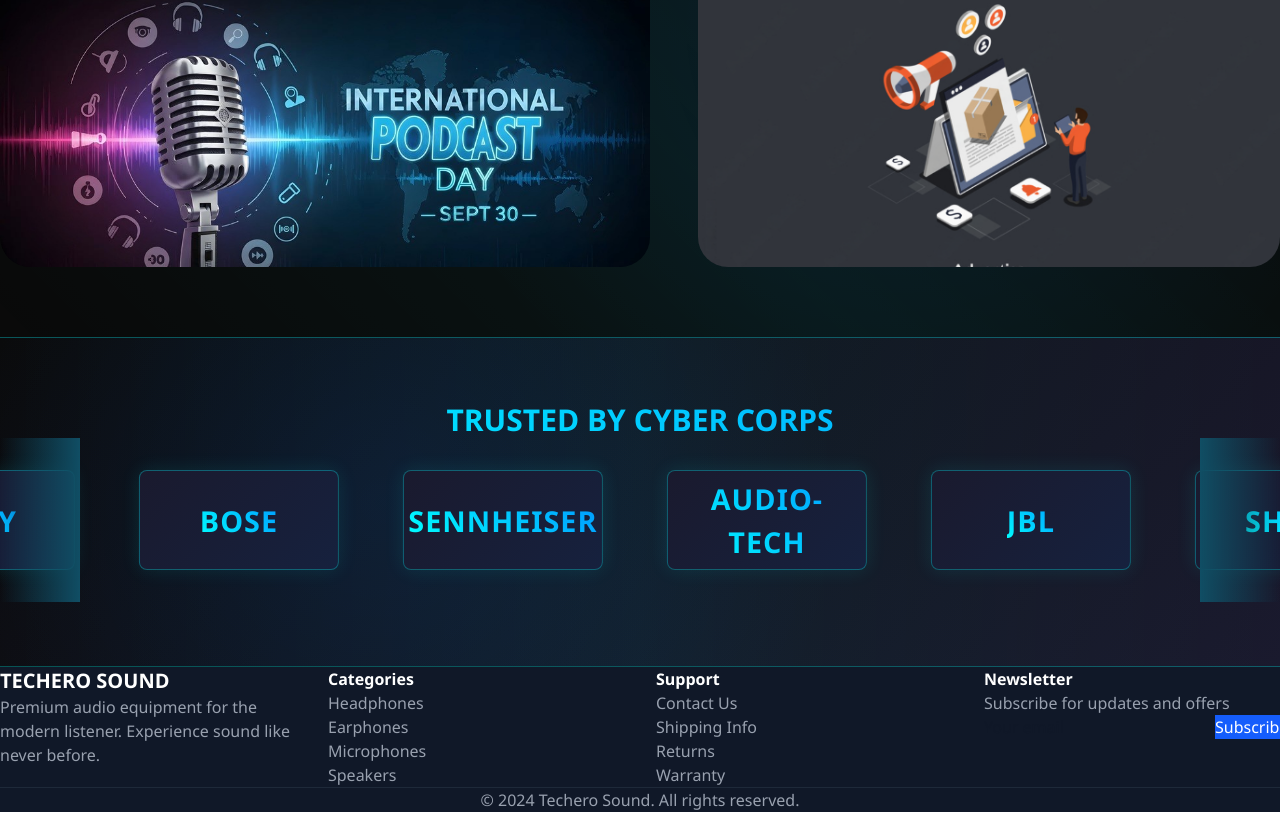
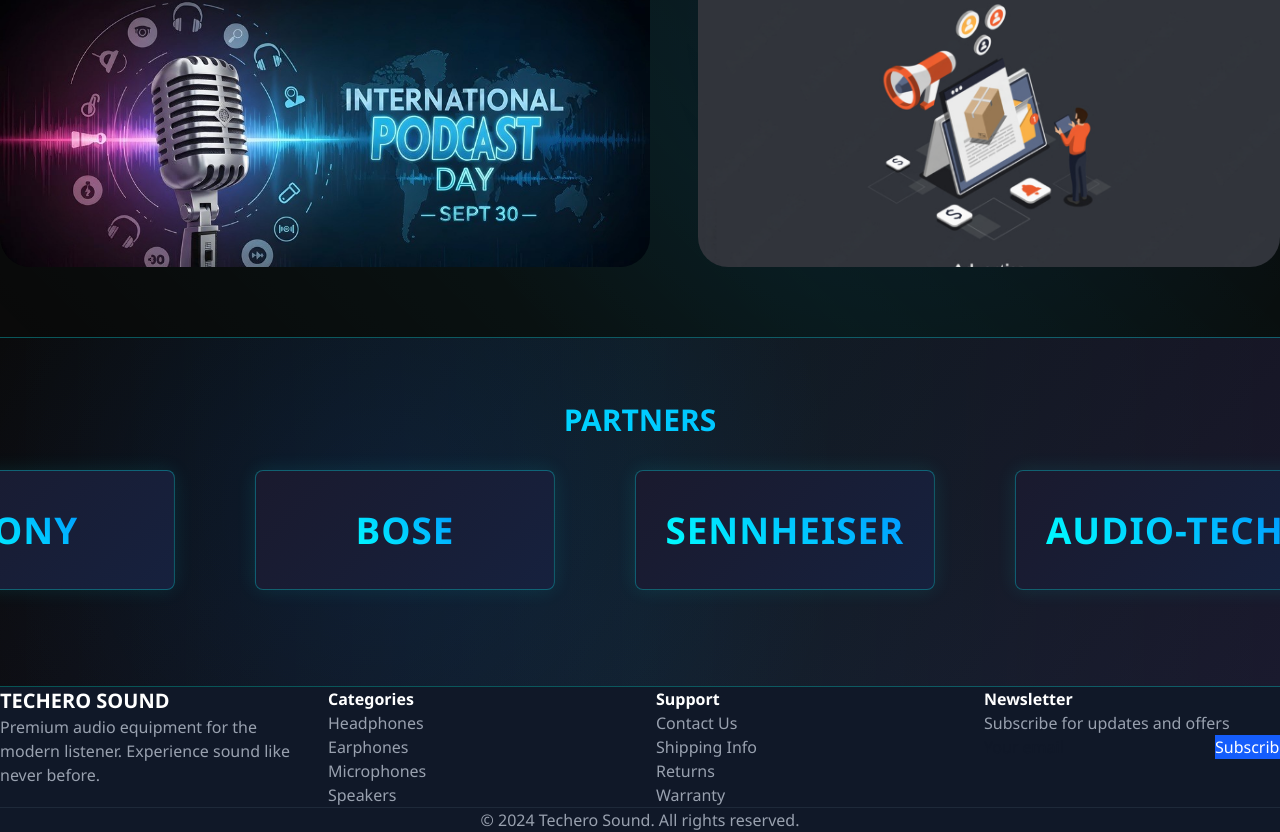
Before and after one commit to Neysel/Tech-store, a Next.js app in the folder my-next-app/: page / in a window 1280 px wide. Shown: the part 2080-2912 px from the top of the page. Built offline with nearby package versions, Linux system fonts and the light colour scheme.

Commit message:
partners update on main page

```diff
--- a/my-next-app/src/components/mainPage/mainPage.module.css
+++ b/my-next-app/src/components/mainPage/mainPage.module.css
@@ -310,14 +310,14 @@
 
 .partners_scrolling_section_items_array {
   display: flex;
-  gap: 4rem;
+  gap: 5rem;
   padding: 2rem 0;
 }
 
 .partners_scrolling_section_item {
   flex-shrink: 0;
-  width: 200px;
-  height: 100px;
+  width: 300px;
+  height: 120px;
   background: linear-gradient(135deg, #1a1a2e 0%, #16213e 100%);
   border: 1px solid rgba(0, 255, 255, 0.3);
   border-radius: 8px;
@@ -355,7 +355,7 @@
 }
 
 .partners_scrolling_section_item_text {
-  font-size: 1.8rem;
+  font-size: 2.3rem;
   font-weight: 700;
   background: linear-gradient(45deg, #00ffff, #0099ff);
   -webkit-background-clip: text;
--- a/my-next-app/src/components/mainPage/mainPage.tsx
+++ b/my-next-app/src/components/mainPage/mainPage.tsx
@@ -181,12 +181,12 @@
                         WebkitTextFillColor: 'transparent',
                         backgroundClip: 'text'
                     }}>
-                        TRUSTED BY CYBER CORPS
+                       PARTNERS
                     </h2>
 
                     <div className="relative overflow-hidden">
-                        <div className="absolute left-0 top-0 bottom-0 w-20 bg-gradient-to-r from-transparent to-cyan-900 z-10"></div>
-                        <div className="absolute right-0 top-0 bottom-0 w-20 bg-gradient-to-l from-transparent to-cyan-900 z-10"></div>
+                        {/* <div className="absolute left-0 top-0 bottom-0 w-20 bg-gradient-to-r from-transparent to-cyan-900 z-10"></div>
+                        <div className="absolute right-0 top-0 bottom-0 w-20 bg-gradient-to-l from-transparent to-cyan-900 z-10"></div> */}
 
                         <div className={`${style.partners_scrolling_section_items_array} ${style['animate-scroll']}`}>
                             {partners.map((partner) => (
```
